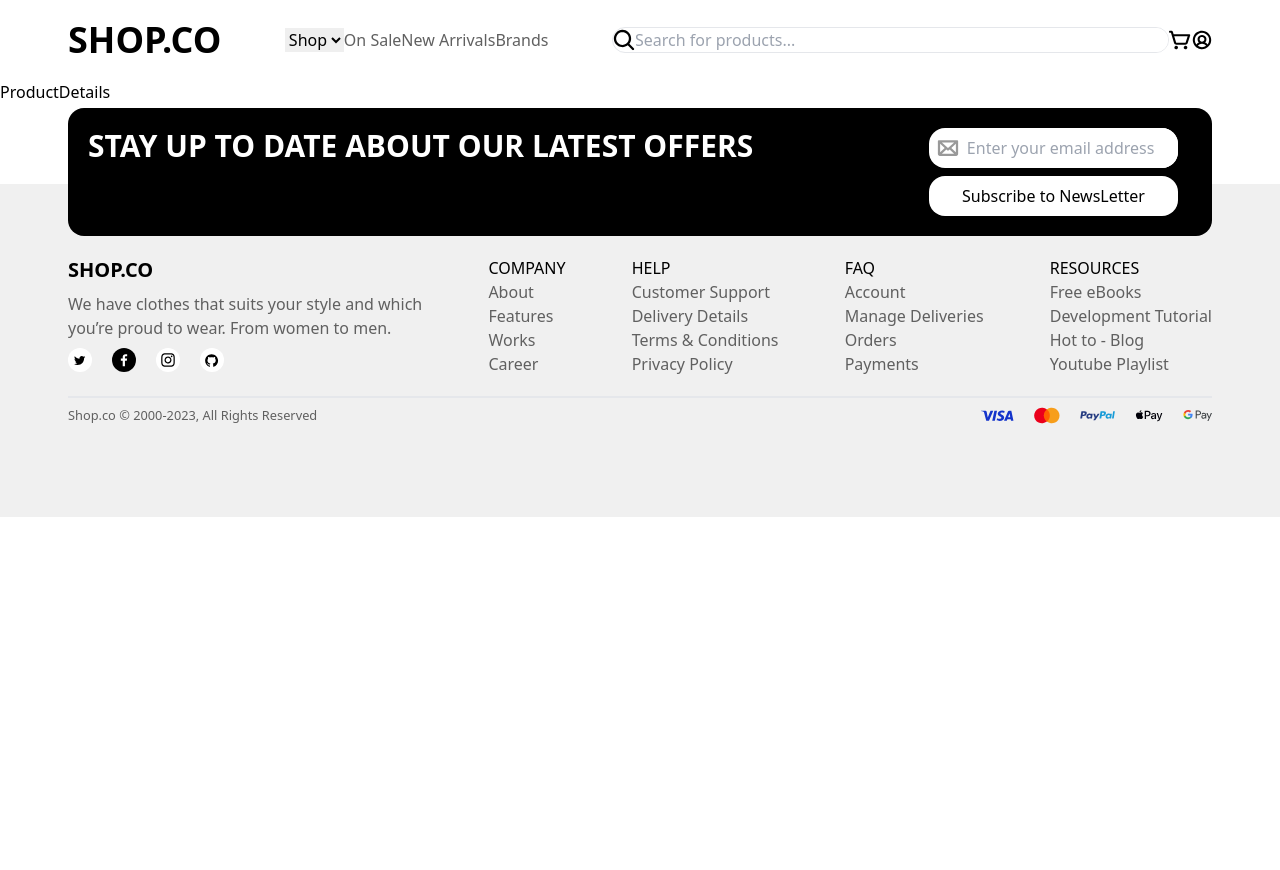
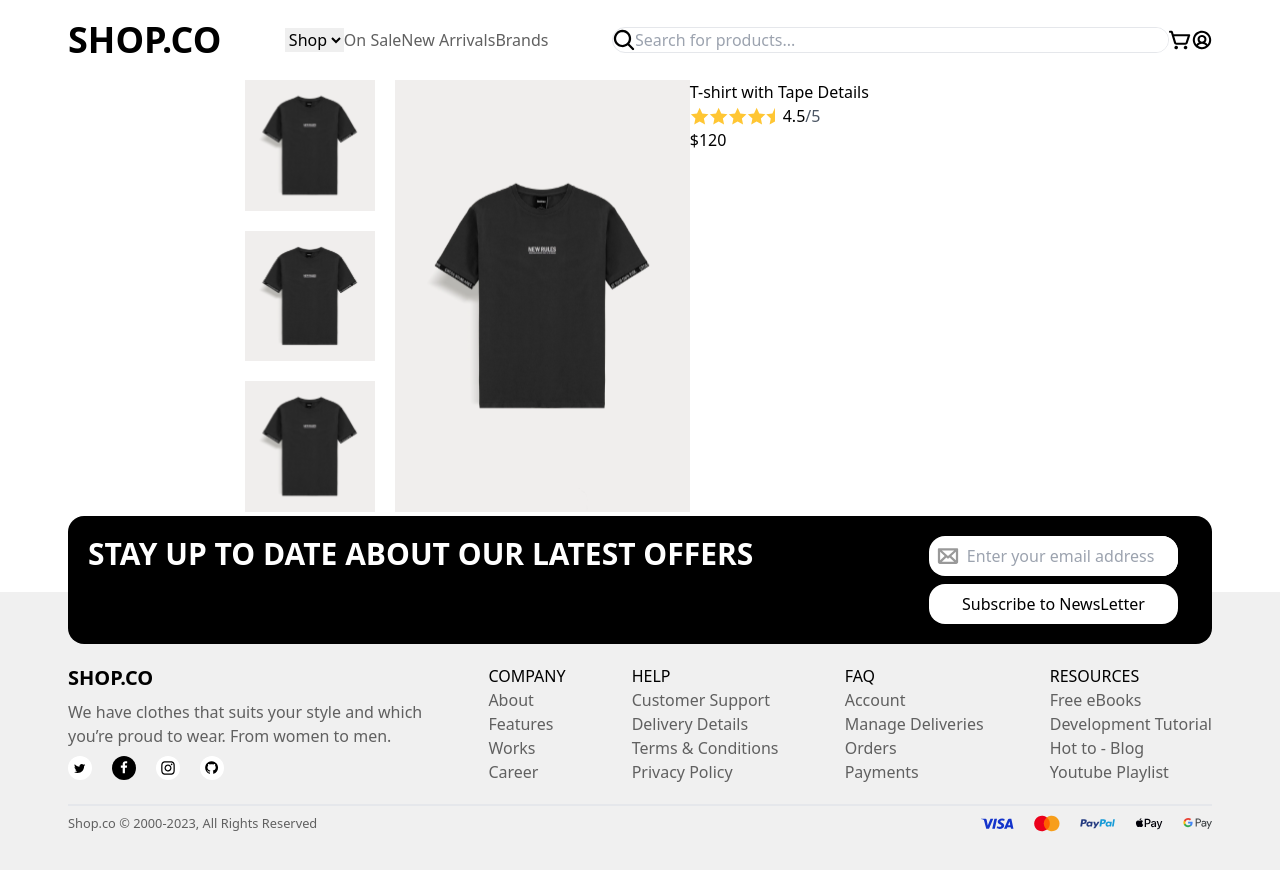
Before and after one commit to Leckller/ShopCo, a React (Vite) app: page /ProductDetail/1 in a window 1280 px wide. Shown: the top 870 px of the page. Before the commit the page ends 800 px from the top, so only its background shows below. Built offline with nearby package versions, Linux system fonts and the light colour scheme.

Commit message:
feat: prototipo de detalhe da roupa

```diff
--- /dev/null
+++ b/src/components/Gen/Avaliacao.tsx
@@ -0,0 +1,28 @@
+import { fullStar, halfStar } from '../../assets/Stars';
+
+function Avaliacao({ avaliacao }: { avaliacao: number }) {
+  const stars = [fullStar, fullStar, fullStar, fullStar, fullStar];
+  return (
+    <article className="flex flex-row">
+      {stars.slice(0, Math.floor(avaliacao)).map((star, i) => (
+        <img
+          src={ star }
+          alt="star"
+          key={ i + avaliacao + new Date().toString() }
+        />
+      ))}
+      {avaliacao.toString().split('.').length === 2 && (
+        <img
+          src={ halfStar }
+          alt="halfStar"
+        />
+      )}
+      <p className="text-black pl-2">
+        {avaliacao}
+        <span className="text-gray-600">/5</span>
+      </p>
+    </article>
+  );
+}
+
+export default Avaliacao;
--- /dev/null
+++ b/src/components/Gen/Preco.tsx
@@ -0,0 +1,24 @@
+function Preco({ preco, desconto }: { preco: number, desconto: number }) {
+  return (
+    <article className="flex flex-row gap-5">
+      <span className="before:content-['$'] text-black">
+        {preco}
+      </span>
+      {desconto !== 1 && (
+        <>
+          <span className="text-gray-500 line-through decoration-1">
+            {`$${(preco * desconto).toFixed()}`}
+          </span>
+          <span
+            className=" bg-red-100 text-red-500
+              pl-3 pr-3 rounded-2xl"
+          >
+            { `-${100 - desconto * 100}%`}
+          </span>
+        </>
+      )}
+    </article>
+  );
+}
+
+export default Preco;
--- a/src/components/Home/CarrosselRoupas.tsx
+++ b/src/components/Home/CarrosselRoupas.tsx
@@ -6,7 +6,7 @@ function CarrosselRoupas({ roupas, title }: { roupas: IRoupa[], title: string })
     <section className="w-[100%] items-center flex flex-col gap-10">
       <h1 className="text-3xl font-bold">{title}</h1>
       <section
-        className="flex flex-col h-[470px] flex-wrap overflow-x-scroll
+        className="flex flex-col h-[425px] flex-wrap overflow-x-scroll
         snap-x carrossel gap-10"
       >
         {roupas.map((roupa) => (
--- a/src/components/Home/Roupa.tsx
+++ b/src/components/Home/Roupa.tsx
@@ -1,58 +1,26 @@
 import { useNavigate } from 'react-router-dom';
 import IRoupa from '../../Types/IRoupa';
-import { fullStar, halfStar } from '../../assets/Stars';
+import Avaliacao from '../Gen/Avaliacao';
+import Preco from '../Gen/Preco';
 
 function Roupa({ roupa }: { roupa:IRoupa }) {
   const navigate = useNavigate();
   const { avaliacao, desconto, img, nome, preco, id } = roupa;
-  const stars = [fullStar, fullStar, fullStar, fullStar, fullStar];
   return (
     <button
       className="snap-center flex flex-col gap-2 max-w-[400px] min-w-[200px] w-[20%]
-      flex-grow"
+      flex-grow justify-between"
       onClick={ () => navigate(`/ProductDetail/${id}`) }
     >
+
       <img className="rounded-3xl" src={ img } alt={ nome } />
-      <h2 className="text-2xl font-bold">{nome}</h2>
+      <h2 className="text-2xl font-bold text-start">{nome}</h2>
+
       <section className="flex flex-col gap-5 text-xl font-semibold">
-        <article className="flex flex-row">
-          {stars.slice(0, Math.floor(avaliacao)).map((star, i) => (
-            <img
-              src={ star }
-              alt="star"
-              key={ i + nome }
-            />
-          ))}
-          {avaliacao.toString().split('.').length === 2 && (
-            <img
-              src={ halfStar }
-              alt="halfStar"
-            />
-          )}
-          <p className="text-black pl-2">
-            {avaliacao}
-            <span className="text-gray-600">/5</span>
-          </p>
-        </article>
 
-        <article className="flex flex-row gap-5">
-          <span className="before:content-['$'] text-black">
-            {preco}
-          </span>
-          {desconto !== 1 && (
-            <>
-              <span className="text-gray-500 line-through decoration-1">
-                {`$${(preco * desconto).toFixed()}`}
-              </span>
-              <span
-                className=" bg-red-100 text-red-500
-              pl-3 pr-3 rounded-2xl"
-              >
-                { `-${100 - desconto * 100}%`}
-              </span>
-            </>
-          )}
-        </article>
+        <Avaliacao avaliacao={ avaliacao } />
+        <Preco desconto={ desconto } preco={ preco } />
+
       </section>
     </button>
   );
--- /dev/null
+++ b/src/components/ProductDetails/BoardRoupa.tsx
@@ -0,0 +1,37 @@
+import { useParams } from 'react-router-dom';
+import { Roupas as r } from '../../Utils/Roupas';
+
+function BoardRoupa() {
+  const { id } = useParams();
+  const roupas = [...r.arrivals, ...r.topSeeling];
+  const actualRoupa = roupas.find((e) => e.id === +id!);
+
+  return (
+    <article className="flex flex-col-reverse md:flex-row gap-5">
+      <article className="flex flex-row md:flex-col gap-5 justify-between">
+        <img
+          className="w-[30%] md:w-full"
+          src={ actualRoupa?.img }
+          alt={ actualRoupa?.nome }
+        />
+        <img
+          className="w-[30%] md:w-full"
+          src={ actualRoupa?.img }
+          alt={ actualRoupa?.nome }
+        />
+        <img
+          className="w-[30%] md:w-full"
+          src={ actualRoupa?.img }
+          alt={ actualRoupa?.nome }
+        />
+      </article>
+      <img
+        className="flex-grow"
+        src={ actualRoupa?.img }
+        alt={ actualRoupa?.nome }
+      />
+    </article>
+  );
+}
+
+export default BoardRoupa;
--- a/src/routes/ProductDetails.tsx
+++ b/src/routes/ProductDetails.tsx
@@ -1,6 +1,32 @@
+import { useParams } from 'react-router-dom';
+import { Roupas as r } from '../Utils/Roupas';
+import BoardRoupa from '../components/ProductDetails/BoardRoupa';
+import Avaliacao from '../components/Gen/Avaliacao';
+import Preco from '../components/Gen/Preco';
+
 function ProductDetails() {
+  const { id } = useParams();
+  const roupas = [...r.arrivals, ...r.topSeeling];
+  const actualRoupa = roupas.find((e) => e.id === +id!)!;
+
   return (
-    <div>ProductDetails</div>
+    <main className="w-full flex flex-col justify-center items-center">
+      <div
+        className="flex flex-col
+     w-[90%] justify-center items-center"
+      >
+        <section className="flex flex-col md:flex-row">
+          <BoardRoupa />
+          <section className="md:w-[60%] w-full">
+            <h2>
+              {actualRoupa.nome}
+            </h2>
+            <Avaliacao avaliacao={ actualRoupa.avaliacao } />
+            <Preco desconto={ actualRoupa.desconto } preco={ actualRoupa.preco } />
+          </section>
+        </section>
+      </div>
+    </main>
   );
 }
 
```
